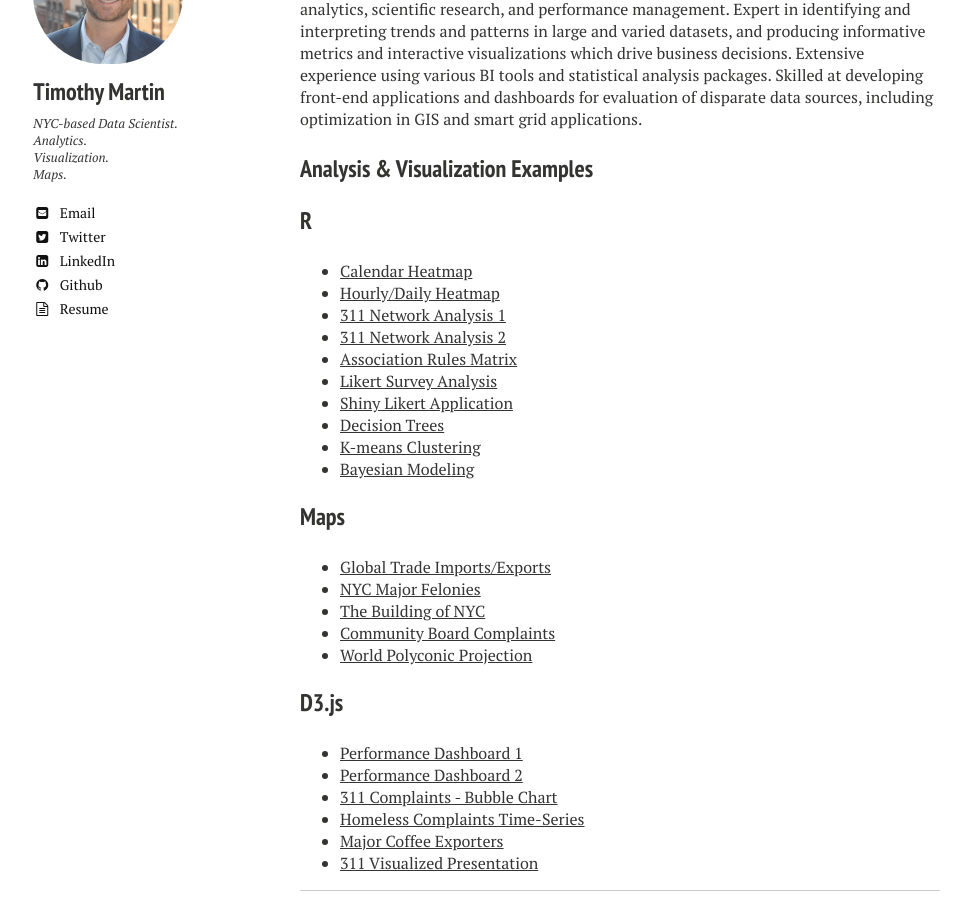
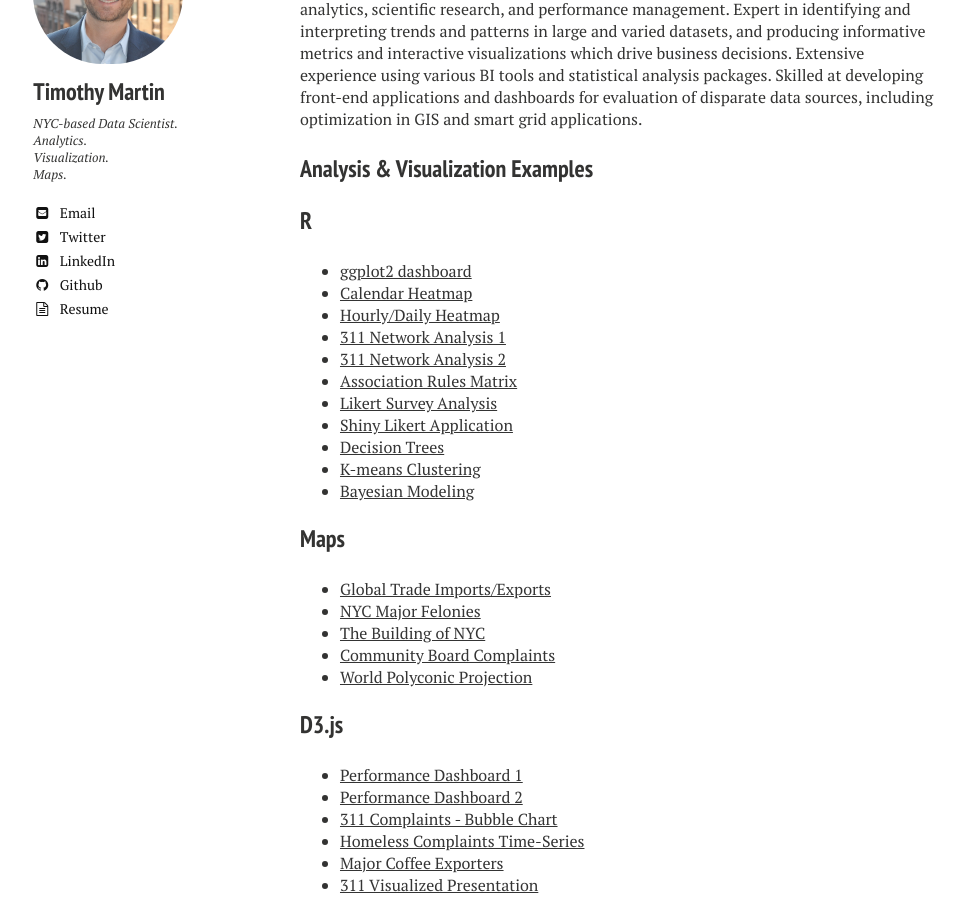
Before and after one commit to timothymartin76/timothymartin76.github.io, a Jekyll site: the page built from index.md, in a window 1280 px wide and 900 px high, scrolled down 478 px. Shown: the whole window, without its empty margins (20-983 px from the left). Built offline with Jekyll 4.4.1, drawn with Linux system fonts in a browser that asks for light colours; nearby versions of some CDN libraries.

Commit message:
Update index.md

```diff
--- a/index.md
+++ b/index.md
@@ -14,7 +14,7 @@ Data analytics professional with more than a decade of experience in advanced da
 ### Analysis & Visualization Examples
 
 ### R
-
+* <a href="https://nycdob.github.io/DOB_Dashboards/layouts/Borough_Performance/" target="_blank">ggplot2 dashboard</a>
 * <a href="https://raw.githubusercontent.com/timothymartin76/Calendar_Heatmaps/master/heatmap.PNG" target="_blank">Calendar Heatmap</a>
 * <a href="https://raw.githubusercontent.com/timothymartin76/R_Heatmaps/master/heatmap.PNG" target="_blank">Hourly/Daily Heatmap</a>
 * <a href="https://raw.githubusercontent.com/timothymartin76/SS_LastMin/gh-pages/net.PNG" target="_blank">311 Network Analysis 1</a>
```
